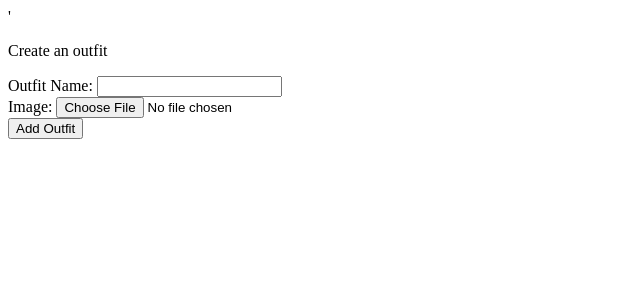
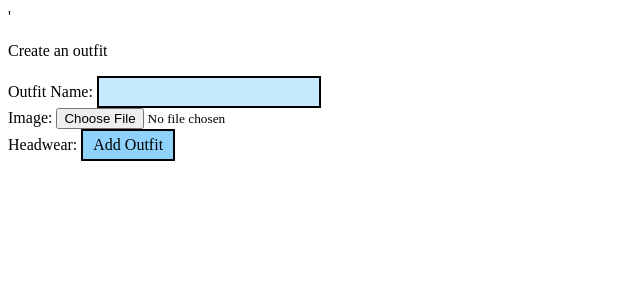
Before and after one commit to Logan-Cole1/Closet-dex, a PHP site: page /Closet/addOutfit.php in a window 1280 px wide. Shown: the top 300 px of the page, without its empty margins (0-640 px from the left). Run offline with PHP 8.4, Linux system fonts and the light colour scheme.

Commit message:
Minor changes

```diff
--- a/Closet/addOutfit.php
+++ b/Closet/addOutfit.php
@@ -3,6 +3,10 @@ session_start();
 ?>
 
 <html>
+<head>
+	<link rel="stylesheet" href="../styles/style.css">
+</head>
+
 <p>Create an outfit</p>
 
 
@@ -22,6 +26,8 @@ if (!isset($_SESSION["username"])) {
     <input type="file" id="item" name="item" accept="image/*">
     <br>
 
+    <label for="headwear">Headwear:</label>
+
 
 
 
--- a/index.php
+++ b/index.php
@@ -1,3 +1,7 @@
+<?php
+session_start();
+?>
+
 <html>
 <head>
     <link rel="stylesheet" href="newstyle.css">
@@ -39,7 +43,6 @@
 
 <?php
 // filepath: m:\my_web_files\classdb\Closet-dex\login.php
-session_start();
 require "db.php";
 
 if (isset($_POST["login"])) {
```
